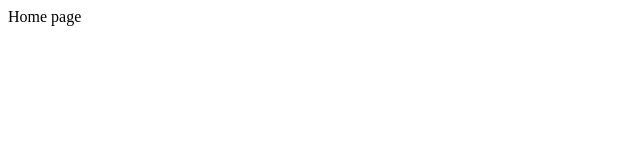
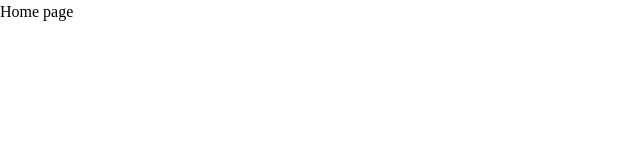
Before and after one commit to OleksandrHridzhak/KICKS, a React (Vite) app in the folder frontend/: page / in a window 1280 px wide. Shown: the top 160 px of the page, without its empty margins (0-640 px from the left). Built offline with nearby package versions, Linux system fonts and the light colour scheme.

Commit message:
chore: css normalizer

```diff
--- a/frontend/src/index.css
+++ b/frontend/src/index.css
@@ -0,0 +1,26 @@
+*, *::before, *::after {
+    box-sizing: border-box;
+}
+
+* {
+    margin: 0;
+    padding: 0;
+}
+
+body {
+    line-height: 1.5;
+    -webkit-font-smoothing: antialiased;
+}
+
+img, picture, video, canvas, svg {
+    display: block;
+    max-width: 100%;
+}
+
+input, button, textarea, select {
+    font: inherit;
+}
+
+p, h1, h2, h3, h4, h5, h6 {
+    overflow-wrap: break-word;
+}
```
